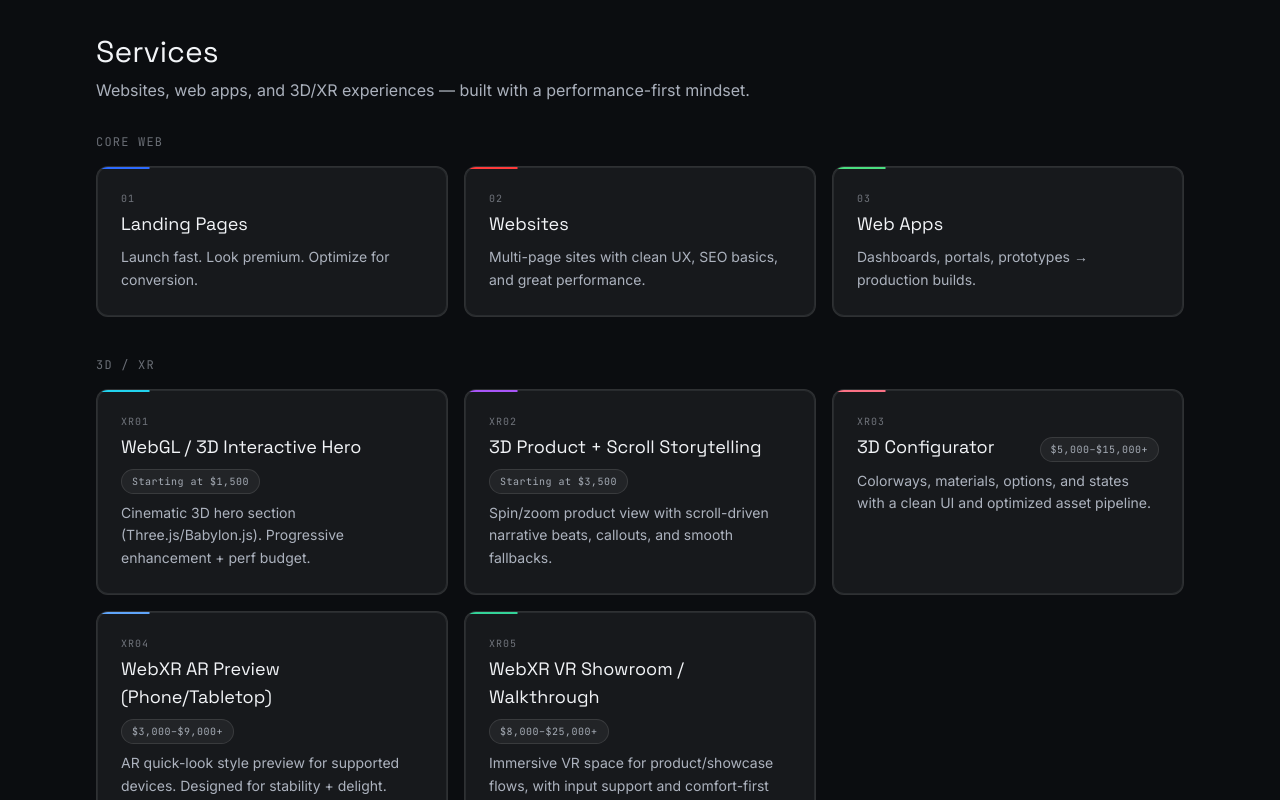
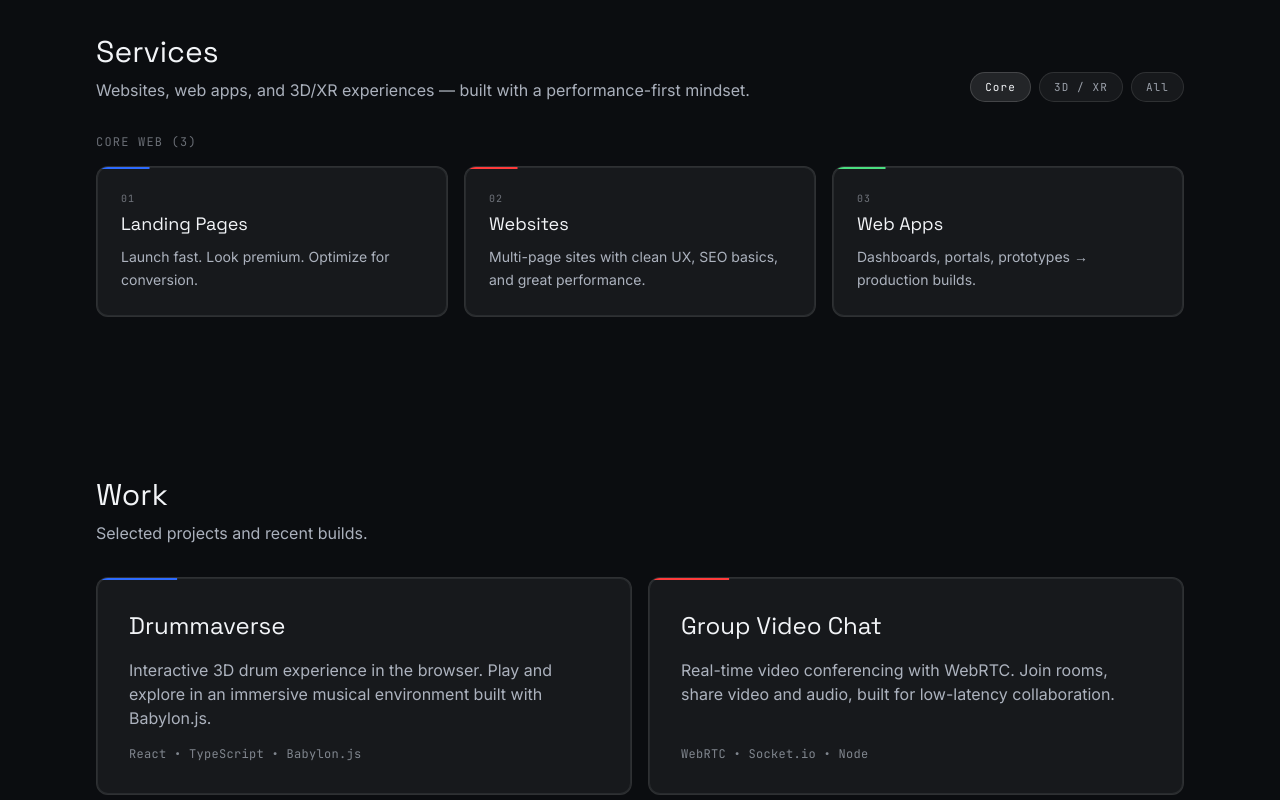
Before and after one commit to StanleyLabs/stanley-labs-site, a React (Vite) app: page / in a window 1280 px wide. Shown: the part 660-1460 px from the top of the page. Built offline with nearby package versions, Linux system fonts and the light colour scheme.

Commit message:
Add services tabs (Core / 3D-XR / All)

```diff
--- a/src/components/sections/ServicesSection.tsx
+++ b/src/components/sections/ServicesSection.tsx
@@ -1,3 +1,4 @@
+import { useMemo, useState } from "react";
 import * as m from "motion/react-m";
 import { Container } from "@/components/layout/Container";
 import { Reveal } from "@/components/ui/Reveal";
@@ -55,36 +56,89 @@ function ServiceCard({
   );
 }
 
+type ServicesTab = "core" | "xr" | "all";
+
+function TabButton({
+  active,
+  onClick,
+  children,
+}: {
+  active: boolean;
+  onClick: () => void;
+  children: React.ReactNode;
+}) {
+  return (
+    <button
+      type="button"
+      onClick={onClick}
+      className={
+        active
+          ? "rounded-full border border-white/15 bg-white/10 px-3.5 py-1.5 font-mono text-[11px] tracking-widest text-paper"
+          : "rounded-full border border-white/10 bg-white/5 px-3.5 py-1.5 font-mono text-[11px] tracking-widest text-fog/75 hover:text-paper"
+      }
+    >
+      {children}
+    </button>
+  );
+}
+
 export function ServicesSection() {
+  const [tab, setTab] = useState<ServicesTab>("core");
+
+  const sections = useMemo(
+    () =>
+      [
+        { key: "core" as const, label: `CORE WEB (${services.length})`, items: services },
+        { key: "xr" as const, label: `3D / XR (${xrServices.length})`, items: xrServices },
+      ] as const,
+    []
+  );
+
+  const visibleSections = tab === "all" ? sections : sections.filter((s) => s.key === tab);
+
   return (
     <section id="services" className="py-16 sm:py-20">
       <Container>
         <Reveal>
+          <div className="flex flex-col gap-4 sm:flex-row sm:items-end sm:justify-between">
+            <div>
               <h2 className="font-display text-2xl text-paper sm:text-3xl">Services</h2>
               <p className="mt-2 max-w-2xl text-fog/85">
                 Websites, web apps, and 3D/XR experiences — built with a performance-first mindset.
               </p>
+            </div>
 
-          <div className="mt-8">
-            <div className="font-mono text-xs tracking-widest text-fog/50">CORE WEB</div>
+            <div className="flex flex-wrap gap-2">
+              <TabButton active={tab === "core"} onClick={() => setTab("core")}>
+                Core
+              </TabButton>
+              <TabButton active={tab === "xr"} onClick={() => setTab("xr")}>
+                3D / XR
+              </TabButton>
+              <TabButton active={tab === "all"} onClick={() => setTab("all")}>
+                All
+              </TabButton>
+            </div>
+          </div>
+
+          <div className="mt-8 space-y-10">
+            {visibleSections.map((section) => (
+              <div key={section.key}>
+                <div className="font-mono text-xs tracking-widest text-fog/50">{section.label}</div>
                 <div className="mt-4 grid gap-4 sm:grid-cols-3">
-              {services.map((service) => (
+                  {section.items.map((service) => (
                     <ServiceCard key={service.title} service={service} />
                   ))}
                 </div>
+
+                {section.key === "xr" ? (
+                  <p className="mt-4 max-w-3xl text-xs text-fog/60">
+                    *Pricing is indicative. Final quote depends on content readiness, 3D asset
+                    complexity, performance targets, and any back-end/integration requirements.
+                  </p>
+                ) : null}
               </div>
-
-          <div className="mt-10">
-            <div className="font-mono text-xs tracking-widest text-fog/50">3D / XR</div>
-            <div className="mt-4 grid gap-4 sm:grid-cols-3">
-              {xrServices.map((service) => (
-                <ServiceCard key={service.title} service={service} />
             ))}
-            </div>
-            <p className="mt-4 max-w-3xl text-xs text-fog/60">
-              *Pricing is indicative. Final quote depends on content readiness, 3D asset complexity,
-              performance targets, and any back-end/integration requirements.
-            </p>
           </div>
         </Reveal>
       </Container>
```
Lines whose indentation alone changed are shown as unchanged.
